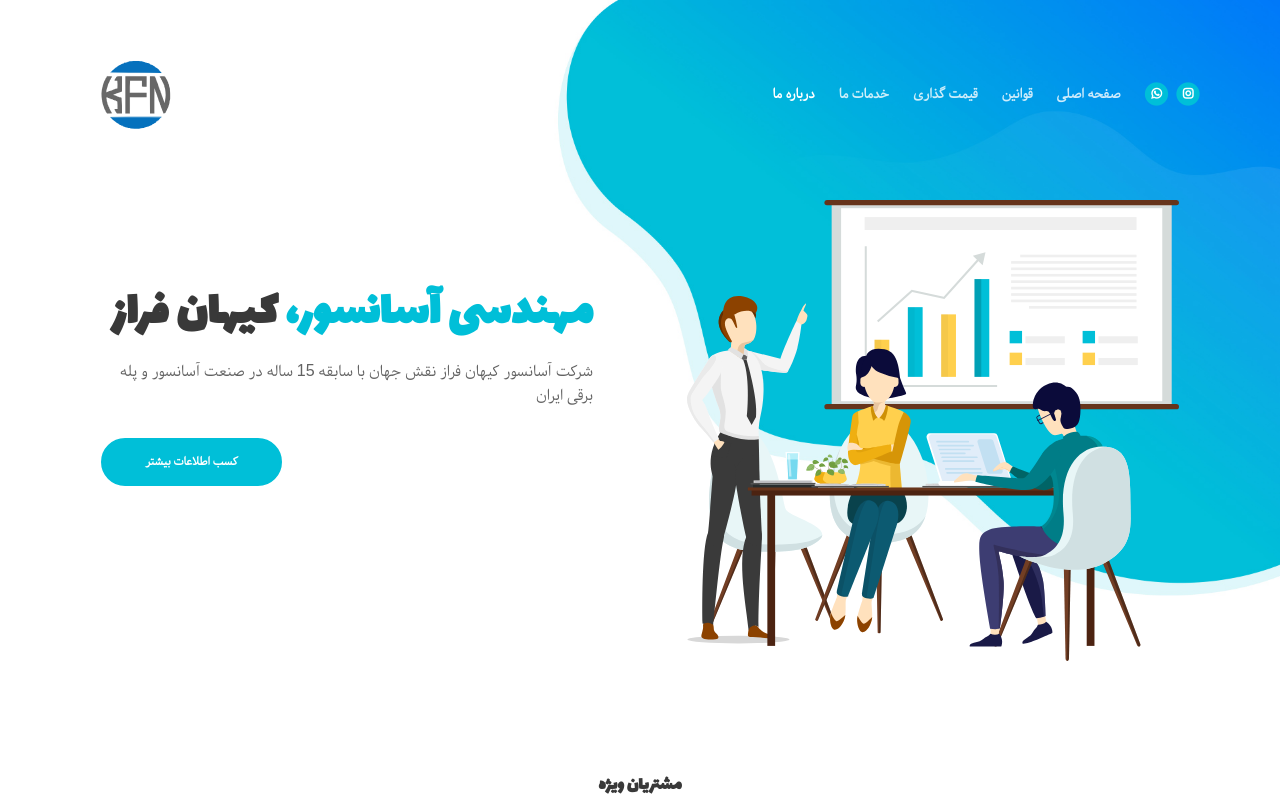
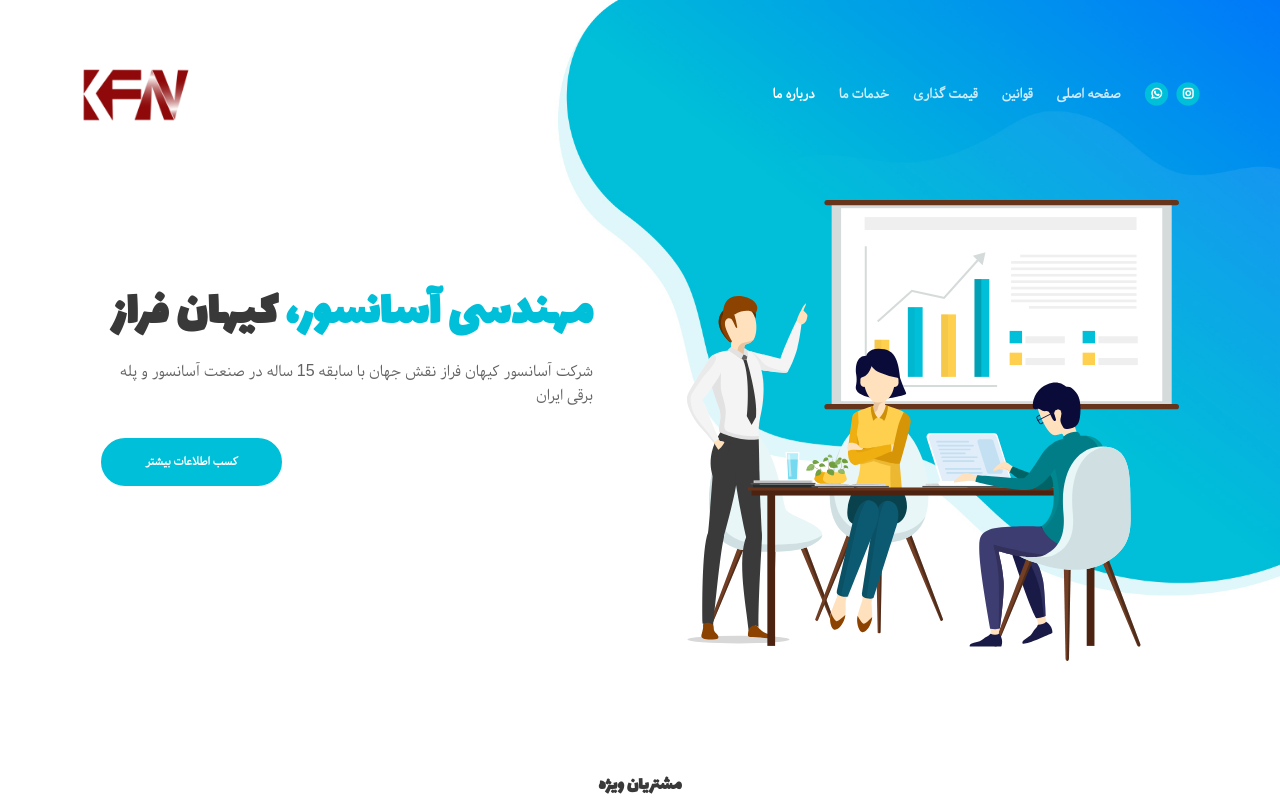
Before and after one commit to kayhanfaraz/kayhanfaraz.github.io, a plain HTML site: page index.html in a window 1280 px wide. Shown: the top 802 px of the page. Drawn offline with Linux system fonts and the light colour scheme.

Commit message:
change logo

```diff
--- a/index.html
+++ b/index.html
@@ -50,7 +50,7 @@
         <!-- <a class="navbar-brand logo-text page-scroll" href="index.html">Evolo</a> -->
 
         <!-- Image Logo -->
-        <a class="navbar-brand logo-image" href="index.html"><img src="images/logo.svg" alt="alternative"></a>
+        <a class="navbar-brand logo-image" href="index.html"><img src="images/logo.jpg" alt="alternative"></a>
 
         <!-- Mobile Menu Toggle Button -->
         <button class="navbar-toggler" type="button" data-toggle="collapse" data-target="#navbarsExampleDefault" aria-controls="navbarsExampleDefault" aria-expanded="false" aria-label="Toggle navigation">
```
Also changed, not shown: images/logo.jpg (added).
